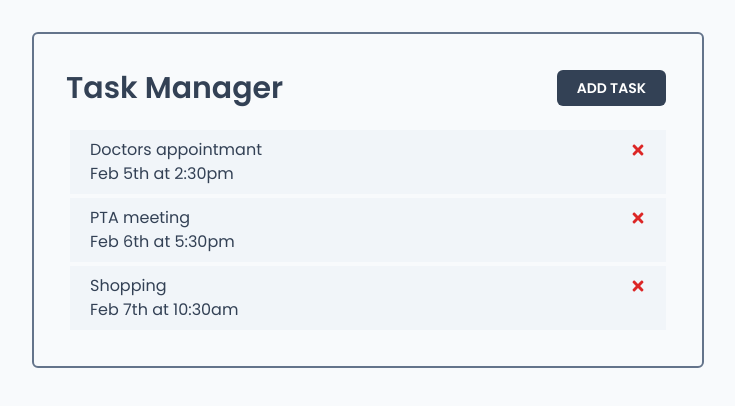
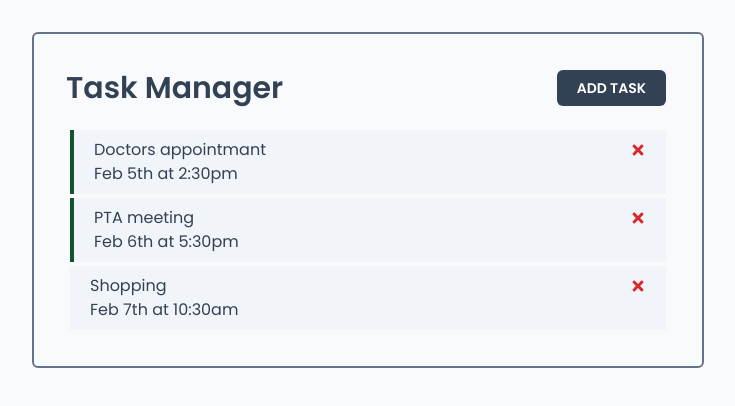
Before and after one commit to thes3interdev/slp-task-tracker-webapp, a React (Create React App) app: page / in a window 1280 px wide. Shown: the top 406 px of the page, without its empty margins (272-1007 px from the left). Built offline with nearby package versions, Linux system fonts and the light colour scheme.

Commit message:
chore: toggle reminder and conditional styling.

```diff
--- a/src/App.js
+++ b/src/App.js
@@ -14,11 +14,16 @@ const App = () => {
 		setTasks(tasks.filter((task) => task.id !== id));
 	};
 
+	/** toggle reminder */
+	const toggleReminder = (id) => {
+		setTasks(tasks.map((task) => (task.id === id ? { ...task, reminder: !task.reminder } : task)));
+	};
+
 	return (
 		<div className="container">
 			<Header title="Task Manager" />
 			{tasks.length > 0 ? (
-				<Tasks tasks={tasks} onDelete={deleteTask} />
+				<Tasks tasks={tasks} onDelete={deleteTask} onToggle={toggleReminder} />
 			) : (
 				'There are currently no tasks are available...'
 			)}
--- a/src/components/Task.js
+++ b/src/components/Task.js
@@ -1,8 +1,8 @@
 import { FaTimes } from 'react-icons/fa';
 
-const Task = ({ task, onDelete }) => {
+const Task = ({ task, onDelete, onToggle }) => {
 	return (
-		<div className="task">
+		<div className={`task ${task.reminder ? 'task-reminder' : ''}`} onDoubleClick={() => onToggle(task.id)}>
 			<h3 className="task-text">
 				{task.text} <FaTimes className="task-close" onClick={() => onDelete(task.id)} />
 			</h3>
--- a/src/components/Tasks.js
+++ b/src/components/Tasks.js
@@ -1,10 +1,10 @@
 import Task from './Task';
 
-const Tasks = ({ tasks, onDelete }) => {
+const Tasks = ({ tasks, onDelete, onToggle }) => {
 	return (
 		<>
 			{tasks.map((task) => (
-				<Task key={task.id} task={task} onDelete={onDelete} />
+				<Task key={task.id} task={task} onDelete={onDelete} onToggle={onToggle} />
 			))}
 		</>
 	);
--- a/src/index.css
+++ b/src/index.css
@@ -42,4 +42,40 @@
 	.task-close {
 		@apply cursor-pointer text-red-600;
 	}
+
+	.task-reminder {
+		@apply border-l-4 border-green-900;
+	}
+
+	.add-form {
+		@apply mb-10;
+	}
+
+	.form-control {
+		@apply my-5;
+	}
+
+	.form-control-label {
+		@apply block;
+	}
+
+	.form-control-input {
+		@apply m-1 h-10 w-full px-2 py-1 text-lg;
+	}
+
+	.form-control-check {
+		@apply flex items-center justify-between;
+	}
+
+	.form-control-check-label {
+		@apply flex-1;
+	}
+
+	.form-control-check-input {
+		@apply h-5 flex-auto;
+	}
+
+	.footer {
+		@apply mt-8 text-center;
+	}
 }
```
